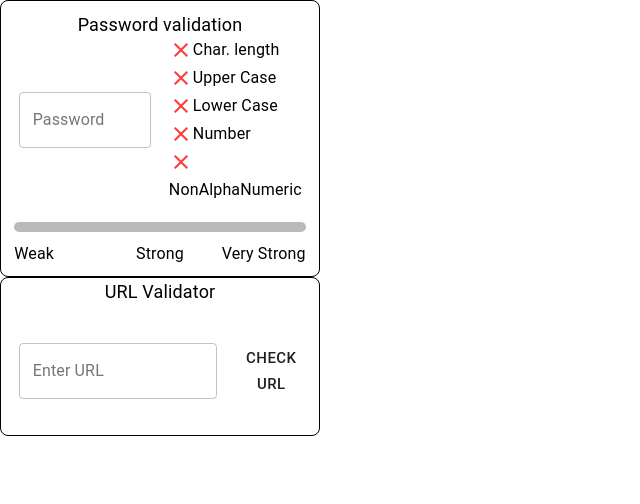
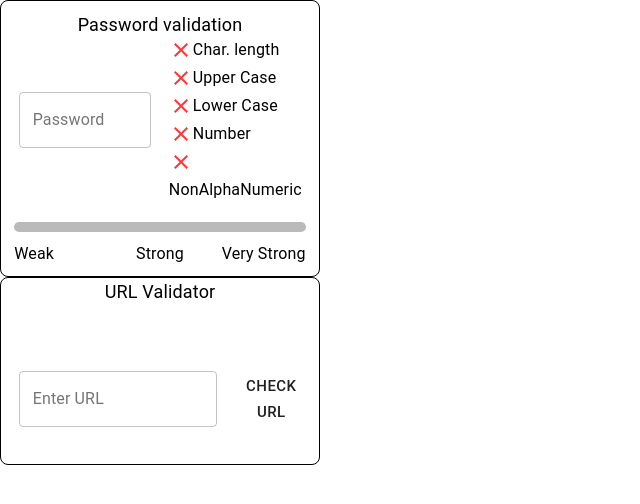
Before and after one commit to nlister-makor/enigma_x_utils_sandbox, a React (Create React App) app: page / in a window 1280 px wide. Shown: the top 504 px of the page, without its empty margins (0-640 px from the left). Built offline with nearby package versions, Linux system fonts and the light colour scheme.

Commit message:
change url valid alert height

```diff
--- a/src/Components/UrlValidation.js
+++ b/src/Components/UrlValidation.js
@@ -29,7 +29,7 @@ function UrlValidation() {
         <Grid item xs={12}>
           <Typography style={{textAlign: 'center', fontSize : 18}}>URL Validator</Typography>
         </Grid>
-        <Grid item xs={8} style={{ paddingBlock: '5%' }}>
+        <Grid item xs={8} style={{height: 60}}>
           {success == true ? <Alert severity='success'>{message}</Alert> : success == false && <Alert severity='error'>{message}</Alert>}
           {processedURL && <h3> URL: {processedURL}</h3>}
         </Grid>
```
Also changed, not shown: 1 other file (tests, documents, lock files or other folders).
